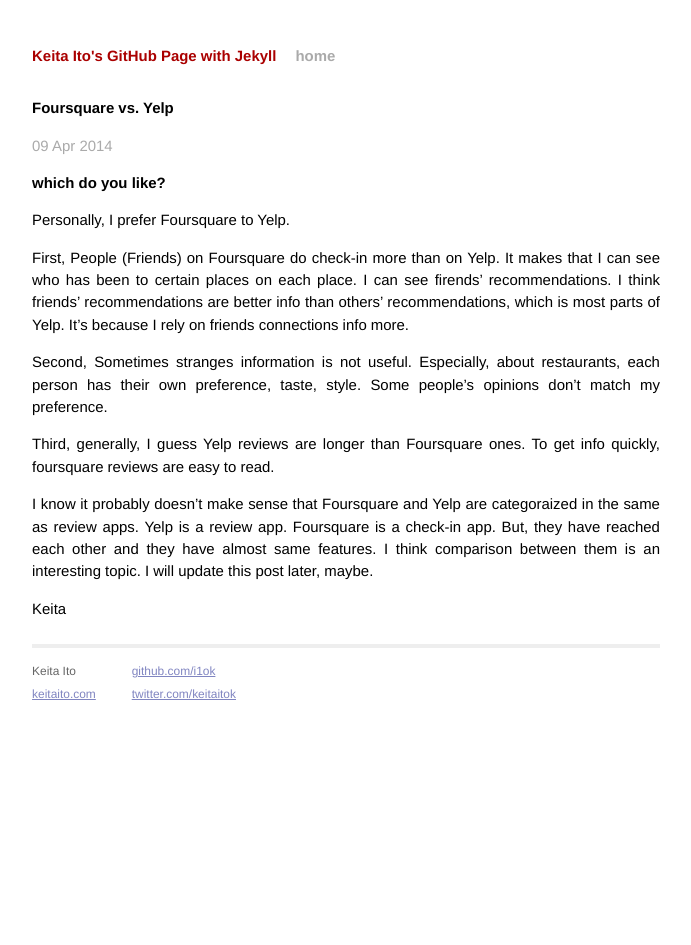
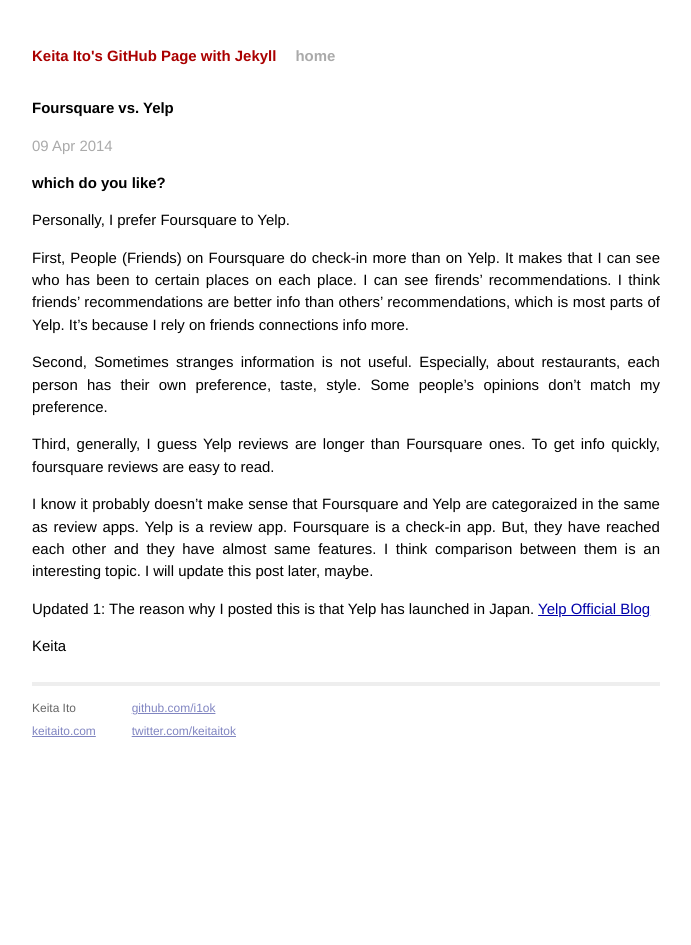
Before and after one commit to keitaito/i1ok.github.io, a Jekyll site: the page built from _posts/2014-04-09-Foursquare-vs-Yelp.md, in a window 1280 px wide. Shown: the whole page, without its empty margins (294-985 px from the left). Built offline with Jekyll 4.4.1, drawn with Linux system fonts in a browser that asks for light colours; Markdown is read by kramdown in place of the engine named in the settings.

Commit message:
edited post

```diff
--- a/_posts/2014-04-09-Foursquare-vs-Yelp.md
+++ b/_posts/2014-04-09-Foursquare-vs-Yelp.md
@@ -15,4 +15,7 @@
 
 I know it probably doesn't make sense that Foursquare and Yelp are categoraized in the same as review apps. Yelp is a review app. Foursquare is a check-in app. But, they have reached each other and they have almost same features. I think comparison between them is an interesting topic. I will update this post later, maybe.
 
+Updated 1: The reason why I posted this is that Yelp has launched in Japan.
+[Yelp Official Blog](http://officialblog.yelp.com/2014/04/kimonover-yelp-has-launched-in-japan.html)
+
 Keita
```
